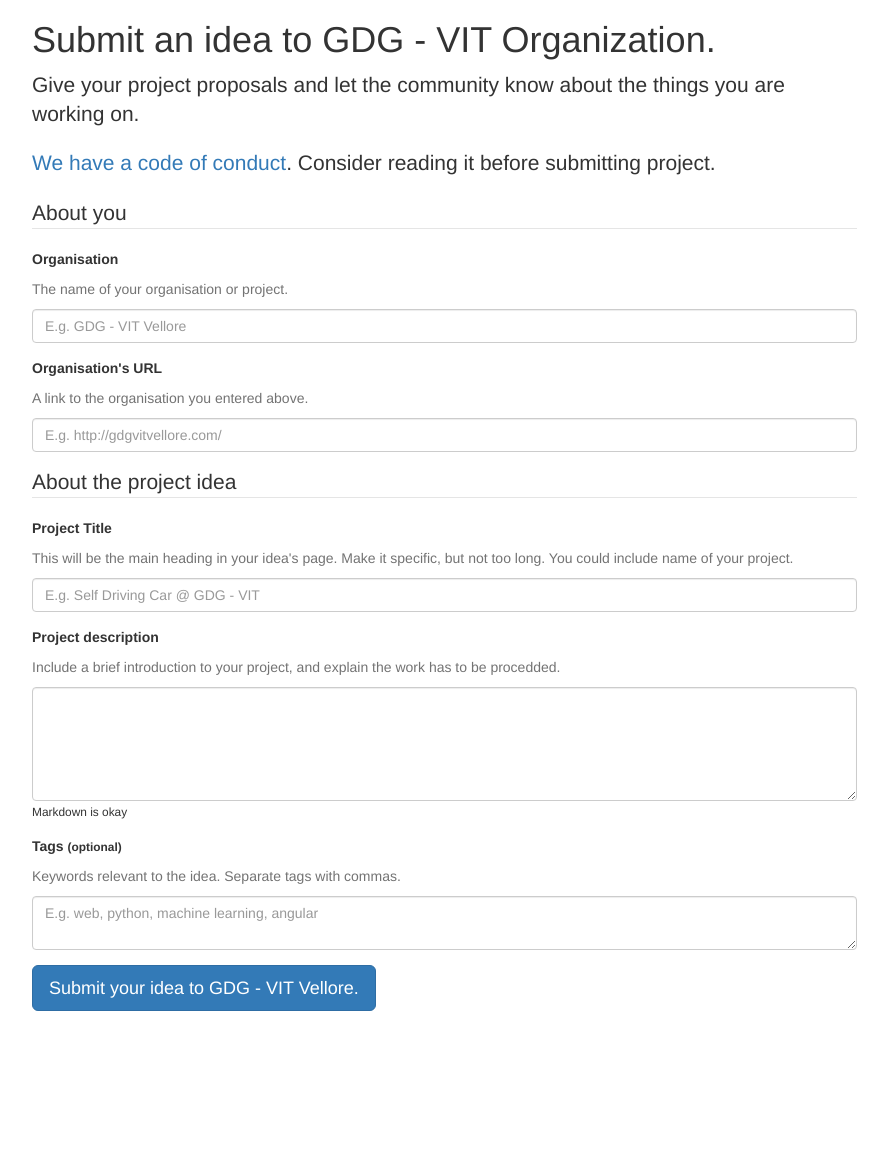
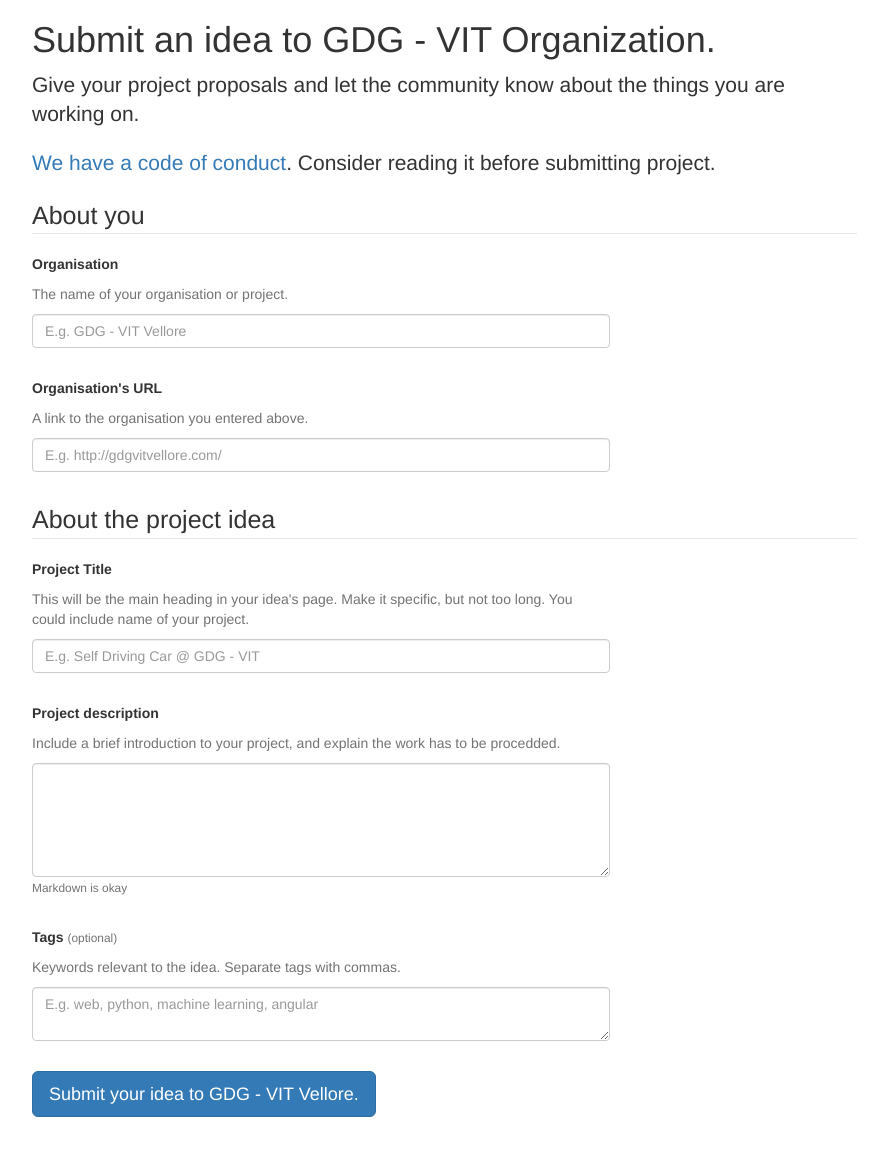
Before and after one commit to GDGVIT/projects-ideas, a Jekyll site: the page built from job-form.html, in a window 1280 px wide. Shown: the whole page, without its empty margins (38-926 px from the left). Built offline with Jekyll 4.4.1, drawn with Linux system fonts in a browser that asks for light colours; nearby versions of some CDN libraries; library files that are not in the unit come from our copies; before the commit the page ends 1011 px from its top, so only the background shows below that.

Commit message:
Changing the same shit

```diff
--- a/job-form.html
+++ b/job-form.html
@@ -12,10 +12,10 @@
     <title>Submit an idea to GDG - VIT</title>
 
     <!-- Bootstrap core CSS -->
-    <link href="/projects/css/bootstrap.min.css" rel="stylesheet">
+    <link href="/css/bootstrap.min.css" rel="stylesheet">
 
     <!-- Custom styles -->
-    <link href="/projects/css/custom.css" rel="stylesheet">
+    <link href="/css/custom.css" rel="stylesheet">
 
   </head>
 
```
